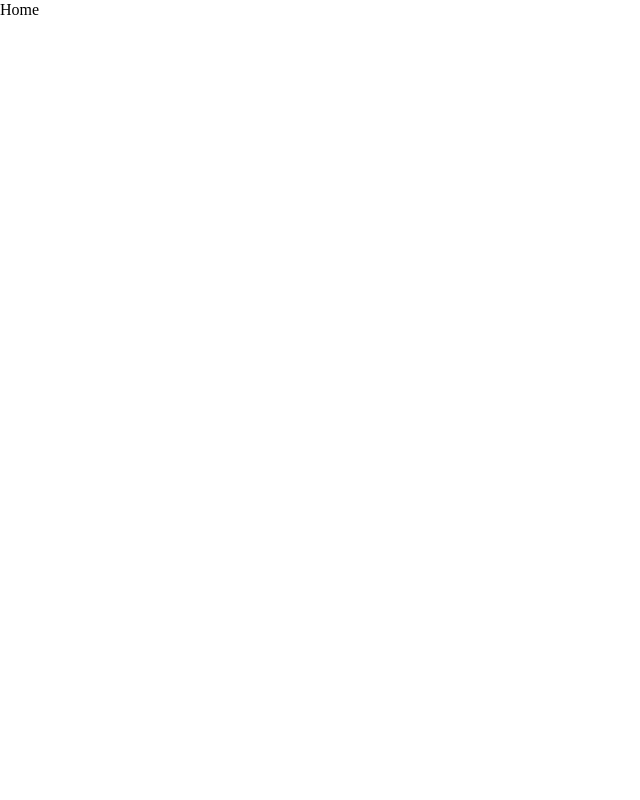
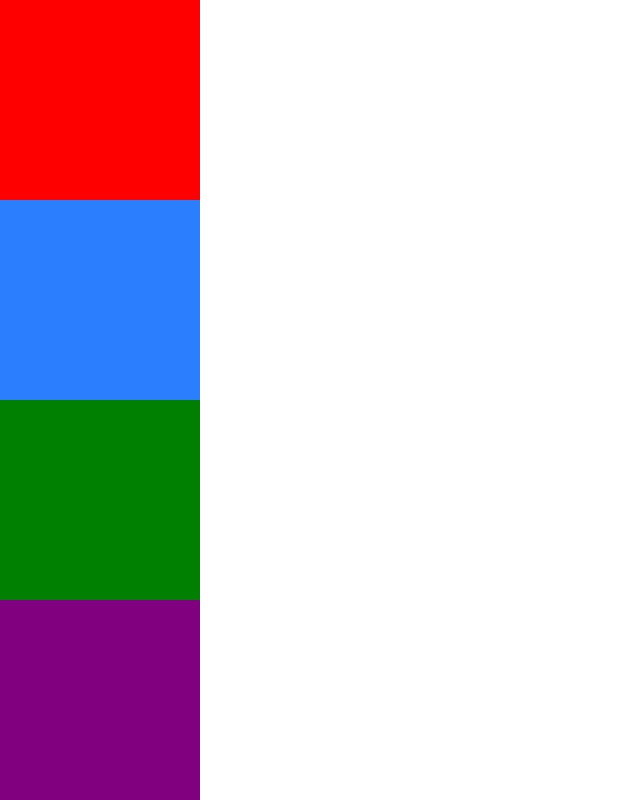
Before and after one commit to SangWon7242/react_tutorial_25, a Next.js app: page / in a window 1280 px wide. Shown: the whole page, without its empty margins (0-640 px from the left). Built offline with nearby package versions, Linux system fonts and the light colour scheme; a web font is replaced by a local one.

Commit message:
스타일을 하는 여러가지 방법과 컴포넌트 개념의 이해

```diff
--- a/src/app/page.tsx
+++ b/src/app/page.tsx
@@ -1,3 +1,29 @@
+const square = {
+  width: "200px",
+  height: "200px",
+  backgroundColor: "green",
+};
+
+const Square2 = () => {
+  const square = {
+    width: "200px",
+    height: "200px",
+    backgroundColor: "purple",
+  };
+
+  return <div style={square}></div>;
+};
+
 export default function Home() {
-  return <div>Home</div>;
+  return (
+    <>
+      <div
+        style={{ width: "200px", height: "200px", backgroundColor: "red" }}
+      ></div>
+
+      <div className="w-[200px] h-[200px] bg-blue-500"></div>
+      <div style={square}></div>
+      <Square2 />
+    </>
+  );
 }
```
